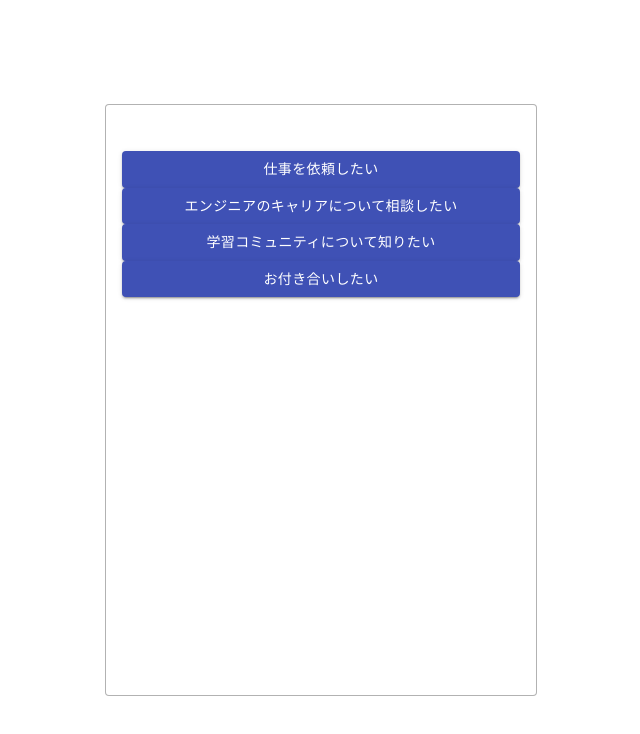
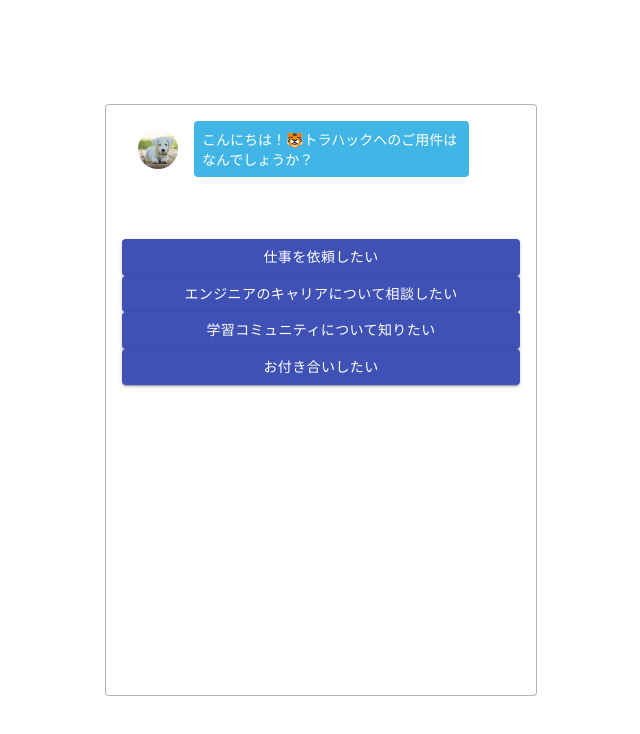
Before and after one commit to Fumicode01/chatbot, a React (Create React App) app: page / in a window 1280 px wide. Shown: the top 734 px of the page, without its empty margins (319-959 px from the left). Built offline with nearby package versions, Linux system fonts and the light colour scheme.

Commit message:
Chats Components part1 done

```diff
--- a/src/App.js
+++ b/src/App.js
@@ -1,7 +1,7 @@
 import React from 'react';
 import defaultDataset from './dataset';
 import './assets/styles/style.css';
-import {AnswersList} from './components/index.js'
+import {AnswersList, Chats} from './components/index.js'
 
 
 
@@ -27,7 +27,23 @@
     })
   }
 
+  initChats = () => {
+    const initDataset = this.state.dataset[this.state.currentId];
+    const chat = {
+      text: initDataset.question,
+      type:'question'
+    };
+
+    const chats = this.state.chats;
+    chats.push(chat)
+
+    this.setState({
+      chats: chats
+    })
+  }
+
   componentDidMount() {
+      this.initChats();
       this.initAnswer()
   }
 
@@ -36,6 +52,7 @@
     return (
       <section className="c-section">
         <div className="c-box">
+          <Chats chats={this.state.chats} />
           <AnswersList  answers={this.state.answers}/>
         </div>
       </section>
--- /dev/null
+++ b/src/components/Chat.jsx
@@ -0,0 +1,31 @@
+import React from 'react'
+import ListItem from '@material-ui/core/ListItem';
+import ListItemAvatar from '@material-ui/core/ListItemAvatar';
+import Avatar from '@material-ui/core/Avatar'
+import dog from '../assets/img/dog.jpeg'
+import cat from '../assets/img/cat.jpeg'
+
+
+const Chat = (props) => {
+    const isQuestion = (props.type === 'question');
+    const classes = isQuestion ? "p-chat__row" : "p-chat__reverse";
+
+    return (
+        <ListItem  className={classes}>
+          <ListItemAvatar>
+              { isQuestion ? (
+                <Avatar alt="icon" src={dog} />
+              ) : (
+                <Avatar alt="icon" src={cat} />
+              )}
+          </ListItemAvatar>
+          <div className="p-chat__bubble">
+              {props.text}
+          </div>
+
+        </ListItem>
+    )
+
+}
+
+export default Chat
--- /dev/null
+++ b/src/components/Chats.jsx
@@ -0,0 +1,29 @@
+import React from 'react';
+import { makeStyles } from '@material-ui/core/styles';
+import List from '@material-ui/core/List';
+import {Chat} from "./index"
+
+const useStyles = makeStyles((theme) => ({
+    root: {
+      width: '100%',
+      maxWidth: '36ch',
+      backgroundColor: theme.palette.background.paper,
+    },
+  }));
+
+
+const Chats = (props) => {
+    const classes = useStyles();
+
+
+    return (
+        <List className={classes.root}>
+        {props.chats.map((chat, index) => {
+            return <Chat text={chat.text} type={chat.type} key={index.toString()} />
+        })}
+        </List>
+    )
+
+}
+
+export default Chats
--- a/src/components/index.js
+++ b/src/components/index.js
@@ -1,2 +1,4 @@
 export {default as AnswersList} from './AnswersList'
 export {default as Answer} from './Answer'
+export {default as Chats} from './Chats'
+export {default as Chat} from './Chat'
```
Also changed, not shown: src/assets/img/cat.jpeg (added), src/assets/img/dog.jpeg (added).
